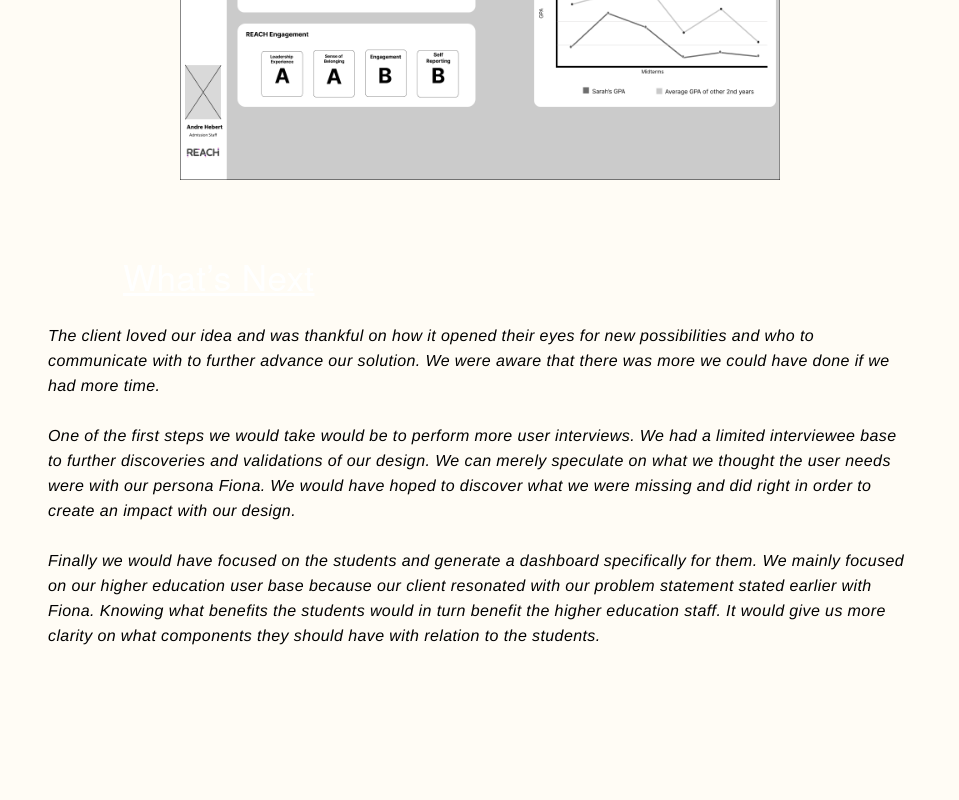
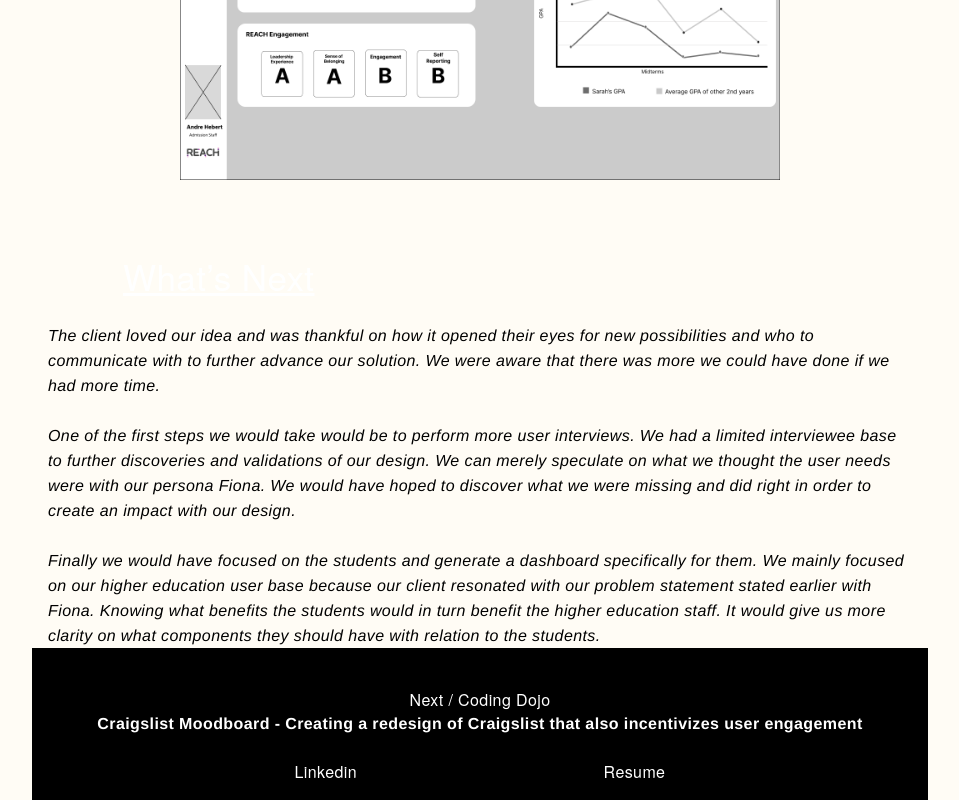
Before and after one commit to MikeSanDev/asj-portfolio, a Next.js app: page /workPage in a window 1280 px wide. Shown: the part 6050-6850 px from the top of the page, without its empty margins (160-1119 px from the left). Before the commit the page ends 6698 px from the top, so only its background shows below. Built offline with nearby package versions, Linux system fonts and the light colour scheme.

Commit message:
reach footer

```diff
--- a/components/ReachFooter.tsx
+++ b/components/ReachFooter.tsx
@@ -2,12 +2,16 @@ import Link from 'next/link';
 
 export default function ReachFooter() {
   return (
-    <footer className="bg-black shadow-md mx-auto" style={{ width: '100%', maxWidth: 'auto', height: 'auto' }}>
-      <div className='text-white'>
-        <p>Next / Coding Dojo</p>
-        <h2>Craigslist Moodboard - Creating a redesign of Craigslist that also incentivizes user engagement</h2>
-        <Link href="https://www.linkedin.com/in/asanjose/">Linkedin</Link>
-        <Link href="https://drive.google.com/file/d/1XN3fCDg3PXbmL4PLIJiW_nkYljsL2e9j/view">Resume</Link>
+    <footer className="bg-black p-4" >
+      <div className='text-white flex justify-center flex-col width-1/3'>
+        <div className='pt-6 flex justify-center text-center flex-col'>
+          <p >Next / Coding Dojo</p>
+          <strong>Craigslist Moodboard - Creating a redesign of Craigslist that also incentivizes user engagement</strong>
+        </div>
+        <div className='pt-6 flex justify-evenly'>
+          <Link href="https://www.linkedin.com/in/asanjose/">Linkedin</Link>
+          <Link href="https://drive.google.com/file/d/1XN3fCDg3PXbmL4PLIJiW_nkYljsL2e9j/view">Resume</Link>
+        </div>
       </div>
     </footer>
   );
--- a/pages/workPage.tsx
+++ b/pages/workPage.tsx
@@ -253,7 +253,7 @@ export default function workPage() {
                         </em>
                     </div>
                     {/* Footer */}
-                    {/* <ReachFooter /> */}
+                    <ReachFooter />
                 </main>
             </div>
         </>
```
